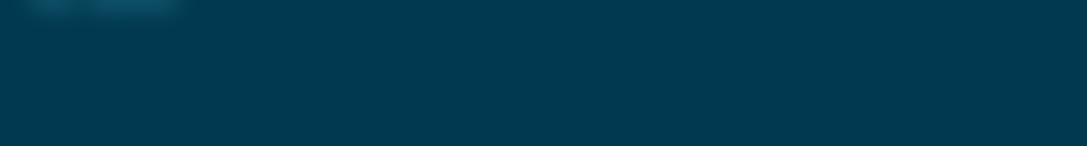
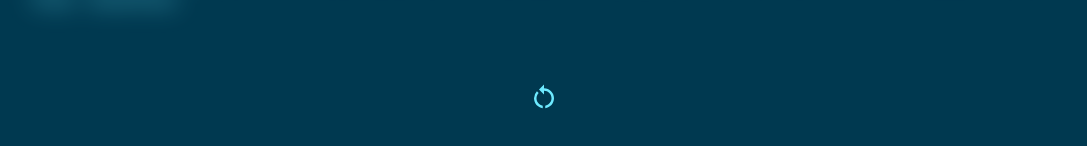
Before and after one commit to Knottykoder/typing_pro, a React (Vite) app: page / in a window 1280 px wide. Shown: the part 436-582 px from the top of the page, without its empty margins (96-1183 px from the left). Built offline with nearby package versions, Linux system fonts and the light colour scheme.

Commit message:
add restart functionality

```diff
--- a/src/App.tsx
+++ b/src/App.tsx
@@ -6,6 +6,7 @@ import WordContainer from './components/WordContainer';
 import UserTyped from './components/UserTyped';
 import Countdown from './components/CountDown';
 import TimeCategory from './components/TimeCategory';
+import Restart from './components/Restart';
 
 function App() {
   const { systemTheme } = useThemeContext();
@@ -57,6 +58,7 @@ function App() {
                 charTyped={charTyped}
               />
             </WordWrapper>
+            <Restart restart={restartTest} />
       </main>
     </div>
   );
--- /dev/null
+++ b/src/components/Restart.tsx
@@ -0,0 +1,43 @@
+import styled from 'styled-components';
+import { MdRestartAlt } from 'react-icons/md';
+
+import { useThemeContext } from '../hooks/useTheme';
+
+import Tooltip from './Tooltip';
+
+type RestartProps = {
+  restart: () => void;
+};
+
+const StyledButton = styled.button`
+  &:hover {
+    color: ${({ theme }) => theme.text.title};
+    background-color: ${({ theme }) => theme.background.secondary};
+  }
+`;
+
+const Restart = ({ restart }: RestartProps) => {
+  const { systemTheme } = useThemeContext();
+  return (
+    <div className='mt-10'>
+      <Tooltip tooltipId='Restart' delayHide={200}>
+        <div className='flex items-center justify-center'>
+          <StyledButton
+            theme={systemTheme}
+            onClick={() => {
+              restart();
+            }}
+            className={`rotate-0 rounded-full p-3 transition delay-200 ease-out hover:rotate-180 `}
+            data-tooltip-id='Restart'
+            data-tooltip-content='Restart Test'
+            data-tooltip-place='bottom'
+          >
+            <MdRestartAlt className='text-2xl lg:text-3xl ' />
+          </StyledButton>
+        </div>
+      </Tooltip>
+    </div>
+  );
+};
+
+export default Restart;
```
